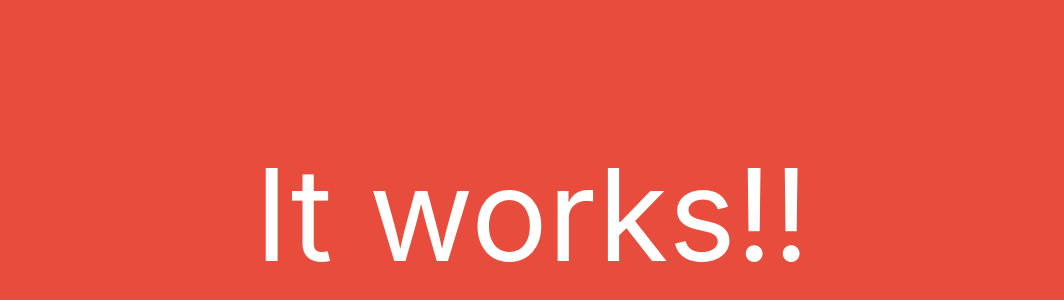
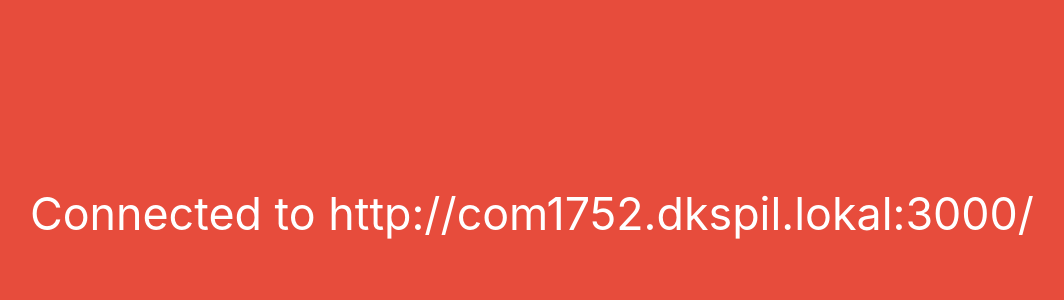
Before and after one commit to mikelothar/DesignOverlay, a website: page index.html in a window 1280 px wide. Shown: the part 206-506 px from the top of the page, without its empty margins (108-1172 px from the left). Drawn offline with Linux system fonts and the light colour scheme.

Commit message:
:package:

```diff
--- a/index.html
+++ b/index.html
@@ -15,8 +15,8 @@
           “Segoe UI”, “Roboto”, “Oxygen”, “Ubuntu”, “Cantarell”,
           “Fira Sans”, “Droid Sans”, “Helvetica Neue”,
           sans-serif;
-          font-size: 10vw;
-          margin: 20px 20px 50px;
+          font-size: 3.5vw;
+          margin: 20px 10px 50px;
           display: flex;
           background: #e74c3c;
           color: white;
@@ -32,6 +32,6 @@
   </style>
 </head>
 <body>
-<div>It works!!</div>
+<div>Connected to http://com1752.dkspil.lokal:3000/</div>
 </body>
 </html>
```
